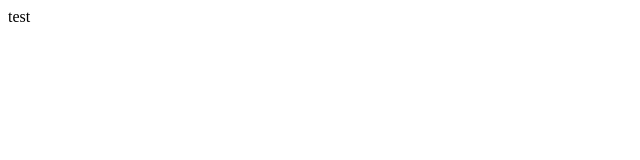
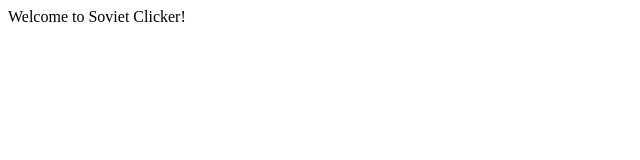
Before and after one commit to OpenIdleGames/sovietClicker, a plain HTML site: page index.html in a window 1280 px wide. Shown: the whole page, without its empty margins (0-640 px from the left). Drawn offline with Linux system fonts and the light colour scheme.

Commit message:
some early changes

```diff
--- a/index.html
+++ b/index.html
@@ -1,7 +1,48 @@
 <html>
   <head>
+    <title>Soviet Clicker</title>
   </head>
   <body>
-    test
+    <div id='div_cmd'></div>
+    <script>
+      var game = {
+        div_cmd: undefined,
+        state: undefined,
+        msgDelay: 3000,
+        waitForReply: false,
+        init: function() {
+          game.div_cmd = document.getElementById('div_cmd');
+          game.state = 'init';
+
+          game.update();
+        },
+        query: function(text, options, callback) {
+          var html = text;
+          options.forEach(function(v) {
+            html += '<button type="button">' + v + '</button>';
+          });
+          game.div_cmd.innerHTML = html;
+          game.waitForReply = true;
+        },
+        message: function(text) {
+          game.div_cmd.innerHTML = text;
+        },
+        update: function() {
+          switch (game.state) {
+            case 'init':
+              game.message('Hello.');
+              game.state = 'welcome';
+              break;
+            case 'welcome':
+              game.message('Welcome to Soviet Clicker!');
+              break;
+          }
+          if (!game.waitForReply) {
+            setTimeout(game.update, game.msgDelay);
+          }
+        },
+      };
+      game.init();
+    </script>
   </body>
 </html>
```
